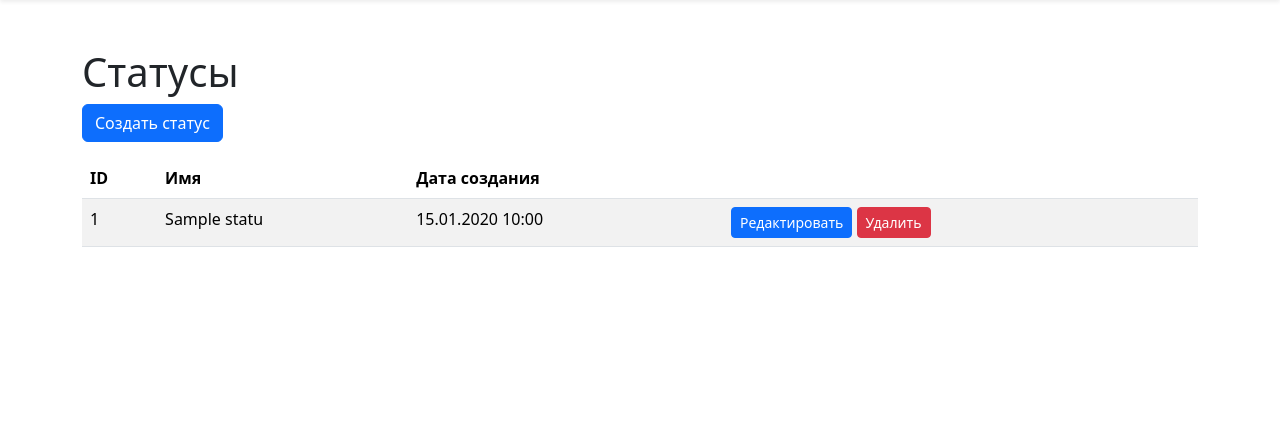
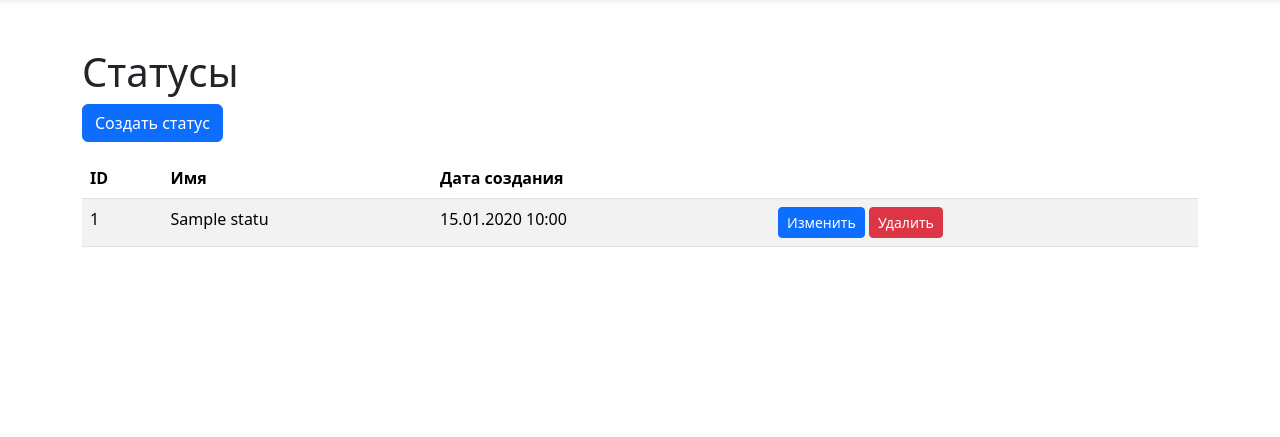
Before and after one commit to godofwar007/python-project-52, a Django app: page /statuses/ in a window 1280 px wide. Shown: the part 56-493 px from the top of the page. Run offline with Django 5.2, Linux system fonts and the light colour scheme; a user stored in the database is signed in; tables that the repository leaves empty hold one stand-in row (values such as "Sample post"); some libraries are stand-ins or nearby versions.

Commit message:
try pass Hexlet check

```diff
--- a/task_manager/templates/statuses/statuses.html
+++ b/task_manager/templates/statuses/statuses.html
@@ -24,7 +24,7 @@
             <td>{{ status.name }}</td>
             <td>{{ status.created_at|date:"d.m.Y H:i" }}</td>
             <td>
-                <a href="{% url 'status_update' status.id %}" class="btn btn-primary btn-sm">Редактировать</a>
+                <a href="{% url 'status_update' status.id %}" class="btn btn-primary btn-sm">Изменить</a>
                 <a href="{% url 'status_delete' status.id %}" class="btn btn-danger btn-sm">Удалить</a>
             </td>
         </tr>
```
